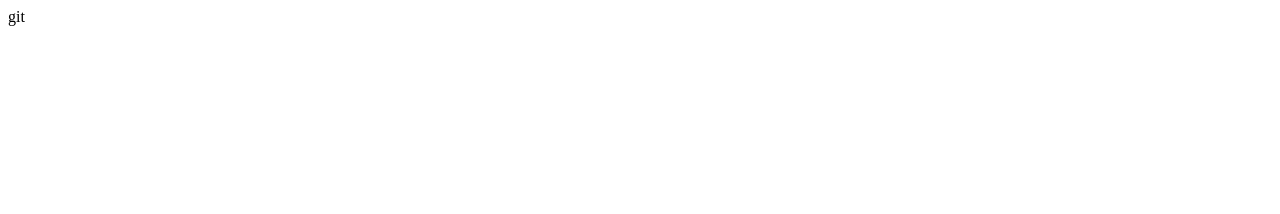
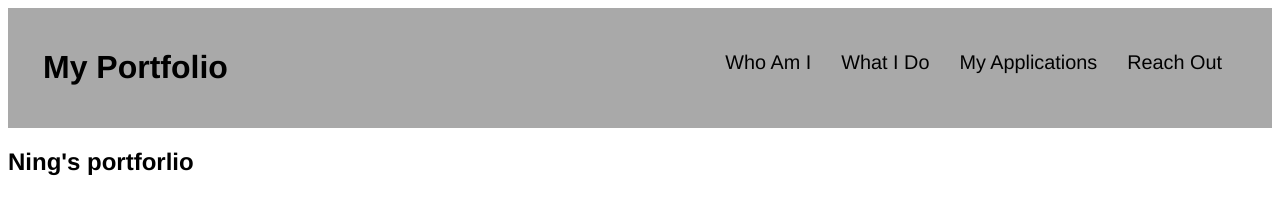
Before and after one commit to ening6649/myfirstportfolio, a plain HTML site: page index.html in a window 1280 px wide. Drawn offline with Linux system fonts and the light colour scheme.

Commit message:
first version header nav

```diff
--- a/assets/css/style.css
+++ b/assets/css/style.css
@@ -0,0 +1,47 @@
+* {
+    box-sizing: border-box;
+}
+
+body {
+    font-family: Helvetica, Arial, sans-serif;
+}
+
+header {
+    display: flex;
+    background-color: darkgray;
+    justify-content: space-between;
+    flex-wrap: wrap;
+    position: -webkit-sticky;
+    position: sticky;
+    z-index: 99;
+    padding: 20px 35px;
+}
+
+header a {
+    text-decoration: none;
+    color:black;
+}
+
+/* why is the color not applied */
+header h1 {
+    color: brown;
+}
+
+header nav {
+    margin: 7px 0;
+}
+
+header nav ul {
+    display:flex;
+    flex-wrap: wrap;
+    justify-content: space-between;
+    list-style: none;
+    align-items: center;
+}
+
+header nav ul li a {
+    padding: 10px 15px;
+    font-weight: lighter;
+    font-size: 1.55vw;
+
+}
--- a/index.html
+++ b/index.html
@@ -4,17 +4,37 @@
         <meta charset="UTF-8"/>
         <title>My Portfolio</title>
         <link rel="stylesheet" href="./assets/css/style.css"/>
-    git </head>
+    </head>
 
     <body>
         <header>
-
+            <h1>
+                <a href="./index.html">My Portfolio</a>
+            </h1>
+            <nav>
+                <ul>
+                    <li>
+                        <a href="#who-am-i">Who Am I</a>
+                    </li>
+                    <li>
+                        <a href="#what-i-do">What I Do</a>
+                    </li>
+                    <li>
+                      <a href="#my-applications">My Applications</a>
+                    </li>
+                    <li>
+                      <a href="#reach-out">Reach Out</a>
+                    </li>
+                </ul>
+            </nav>
         </header>
         <section>
 
         </section>
         <footer>
-
+            <h2>
+                Ning's portforlio
+            </h2>
         </footer>
     </body>
 
```
